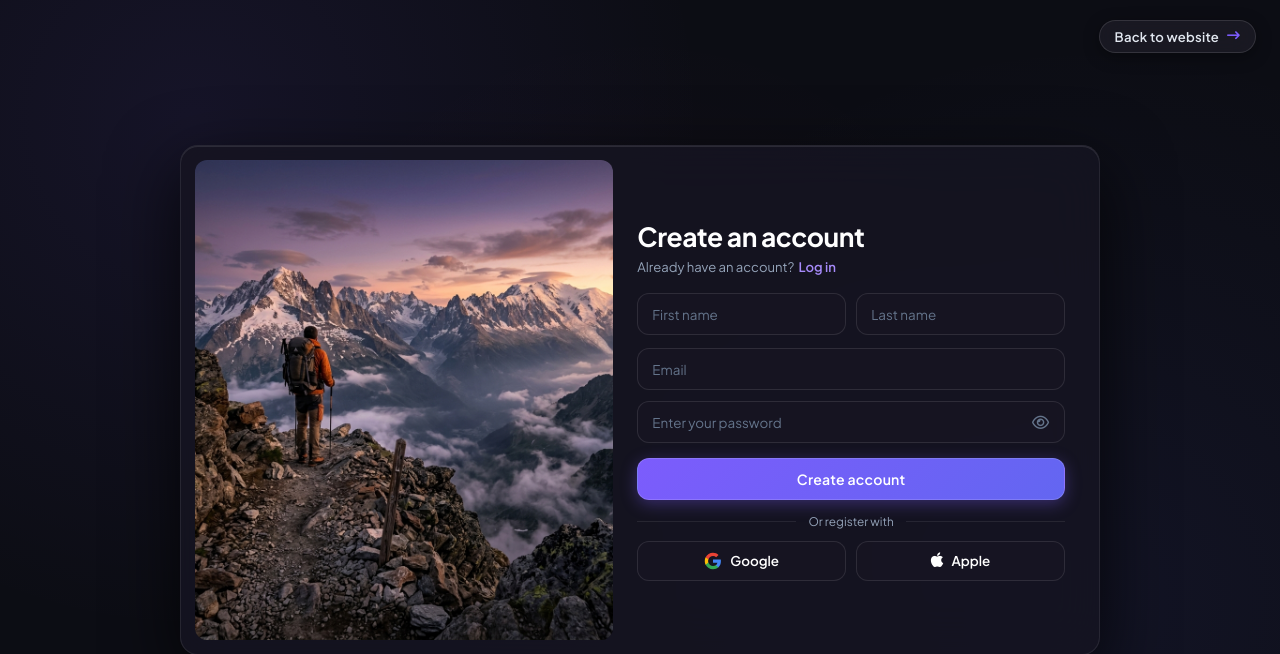
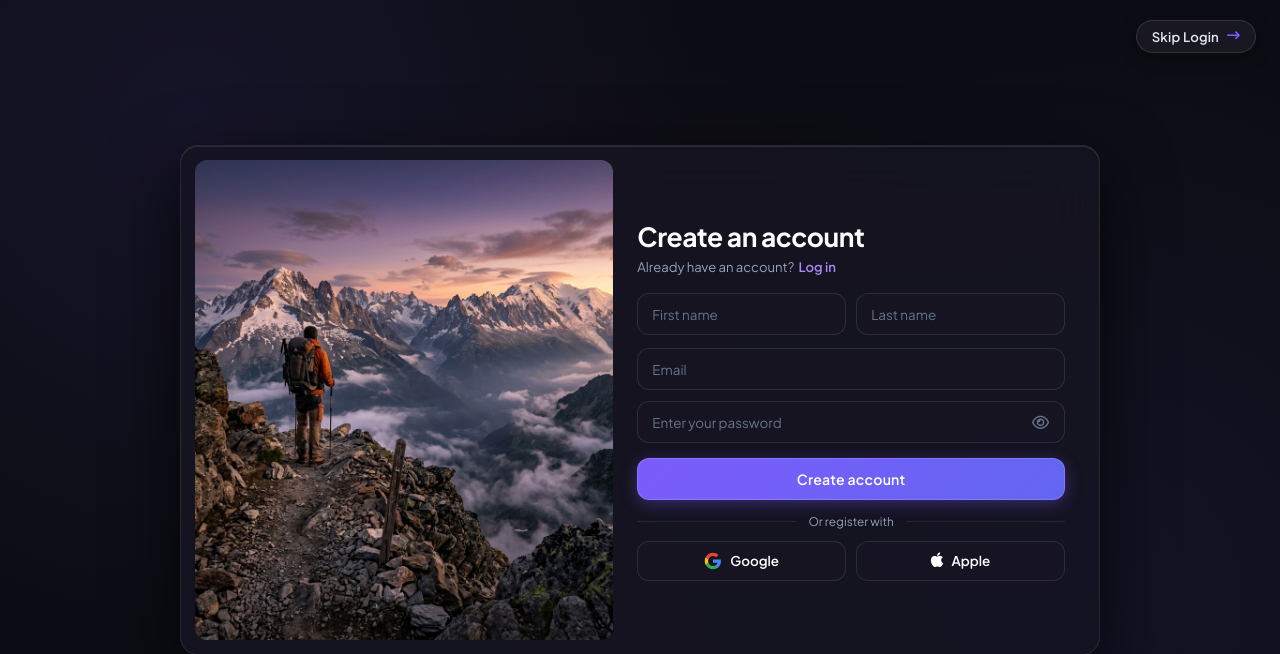
Before and after one commit to bansipatel292007/trekkers-heaven, a Flask app: page / in a window 1280 px wide. Shown: the top 654 px of the page. Run offline with Flask 3, Linux system fonts and the light colour scheme.

Commit message:
Change button text to Skip Login on auth page

```diff
--- a/templates/auth.html
+++ b/templates/auth.html
@@ -50,9 +50,9 @@
         {% endwith %}
     </div>
 
-    <!-- Top Right Professional "Back to website" Button -->
-    <a href="{{ url_for('treks') }}" class="top-right-back-btn" title="Back to website">
-        <span>Back to website</span>
+    <!-- Top Right Professional "Skip Login" Button -->
+    <a href="{{ url_for('treks') }}" class="top-right-back-btn" title="Skip Login">
+        <span>Skip Login</span>
         <i class="fa-solid fa-arrow-right-long"></i>
     </a>
 
```
